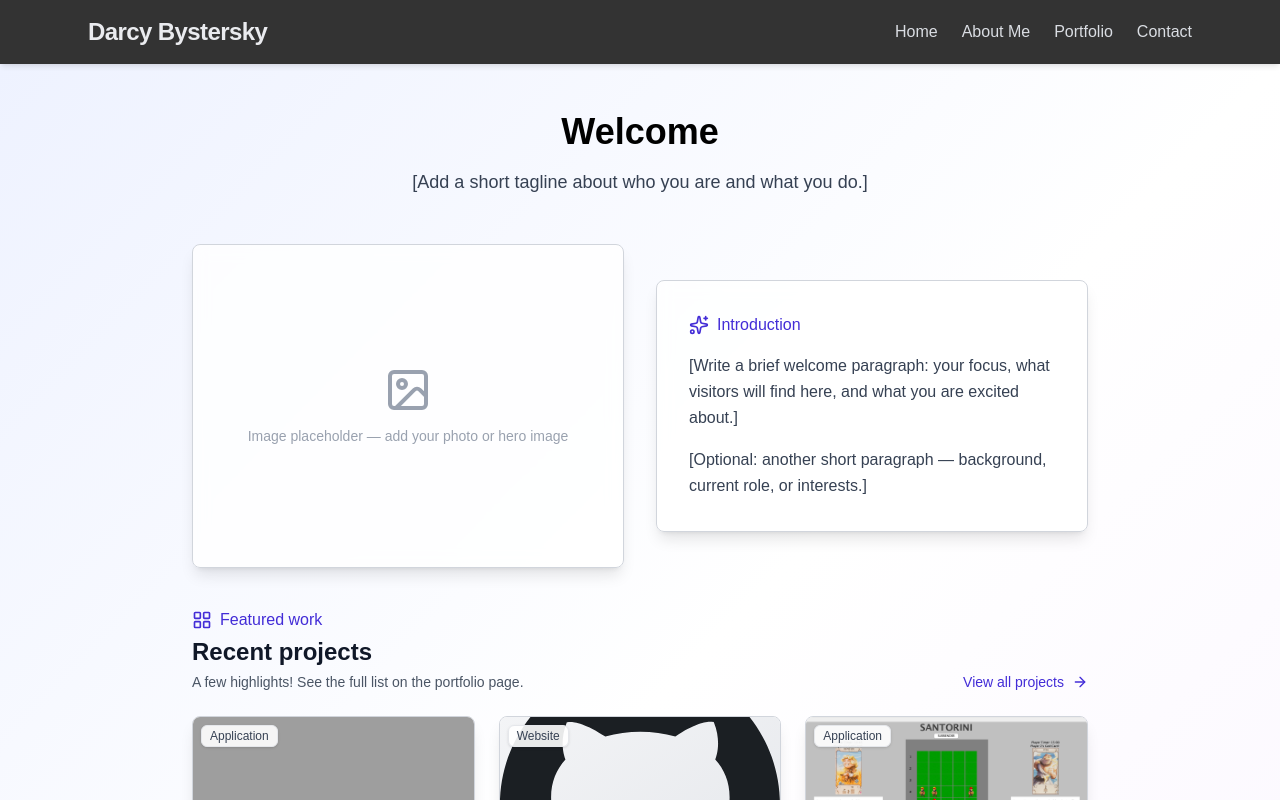
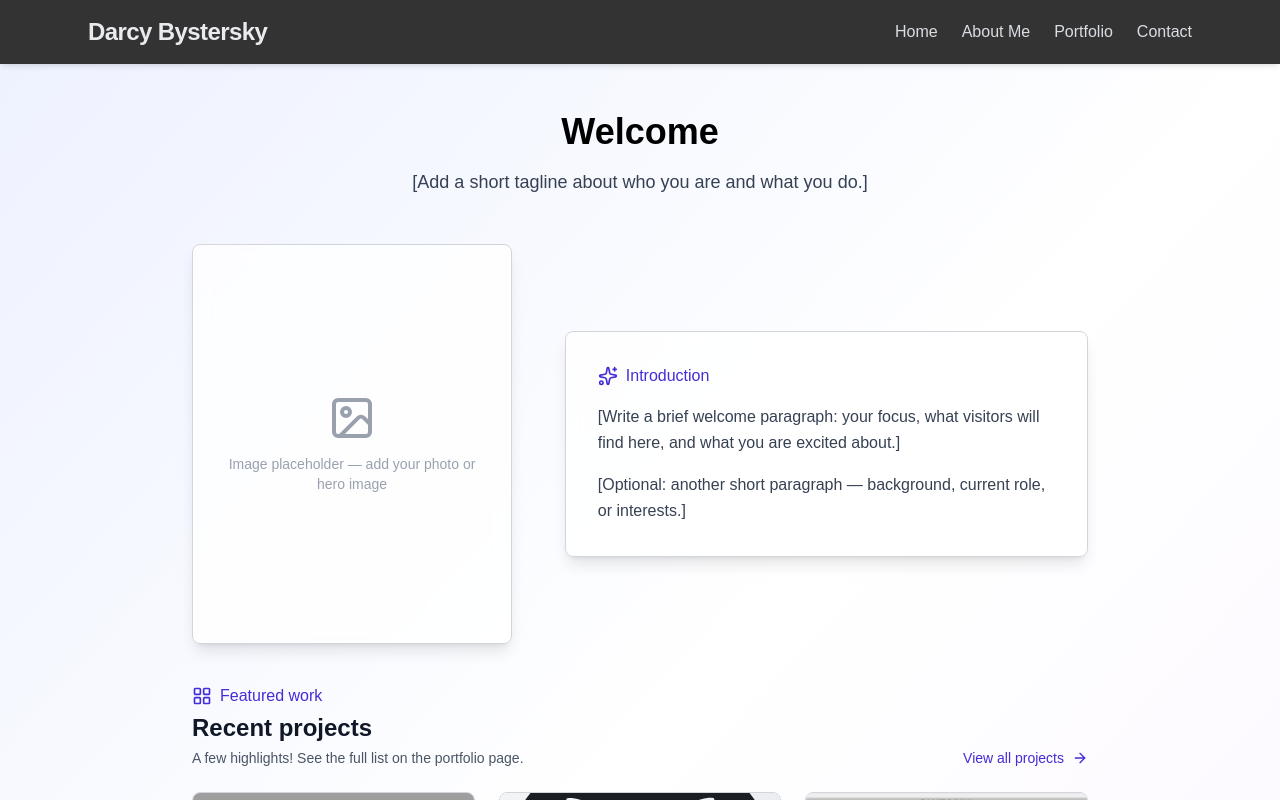
Before and after one commit to dBystersky/portfolio_website, a Next.js app: page / in a window 1280 px wide. Shown: the top 800 px of the page. Built offline with nearby package versions, Linux system fonts and the light colour scheme; grey boxes are pictures that could not be loaded.

Commit message:
Fixed scale of hero image

```diff
--- a/app/page.tsx
+++ b/app/page.tsx
@@ -29,10 +29,10 @@ export default function Home() {
             </p>
           </div>
 
-          <div className="grid gap-8 lg:grid-cols-2 lg:items-center mb-10">
+          <div className="grid gap-6 md:grid-cols-[0.8fr_1.2fr] md:items-center mb-10">
             {/* Hero image: put a file in public/ (e.g. public/hero.jpg) and use next/image here */}
             <div
-              className={`${cardClass} flex aspect-[4/3] items-center justify-center p-4 text-center sm:p-6 w-full max-w-[min(100%,280px)] sm:max-w-md mx-auto lg:mx-0 lg:max-w-none`}
+              className={`${cardClass} flex aspect-[4/5] items-center justify-center p-4 text-center sm:p-5 w-full max-w-[min(100%,240px)] sm:max-w-[280px] mx-auto md:mx-0 md:max-w-[320px]`}
             >
               <div className="flex flex-col items-center gap-3 text-gray-400">
                 <ImageIcon className="w-12 h-12" aria-hidden />
```
